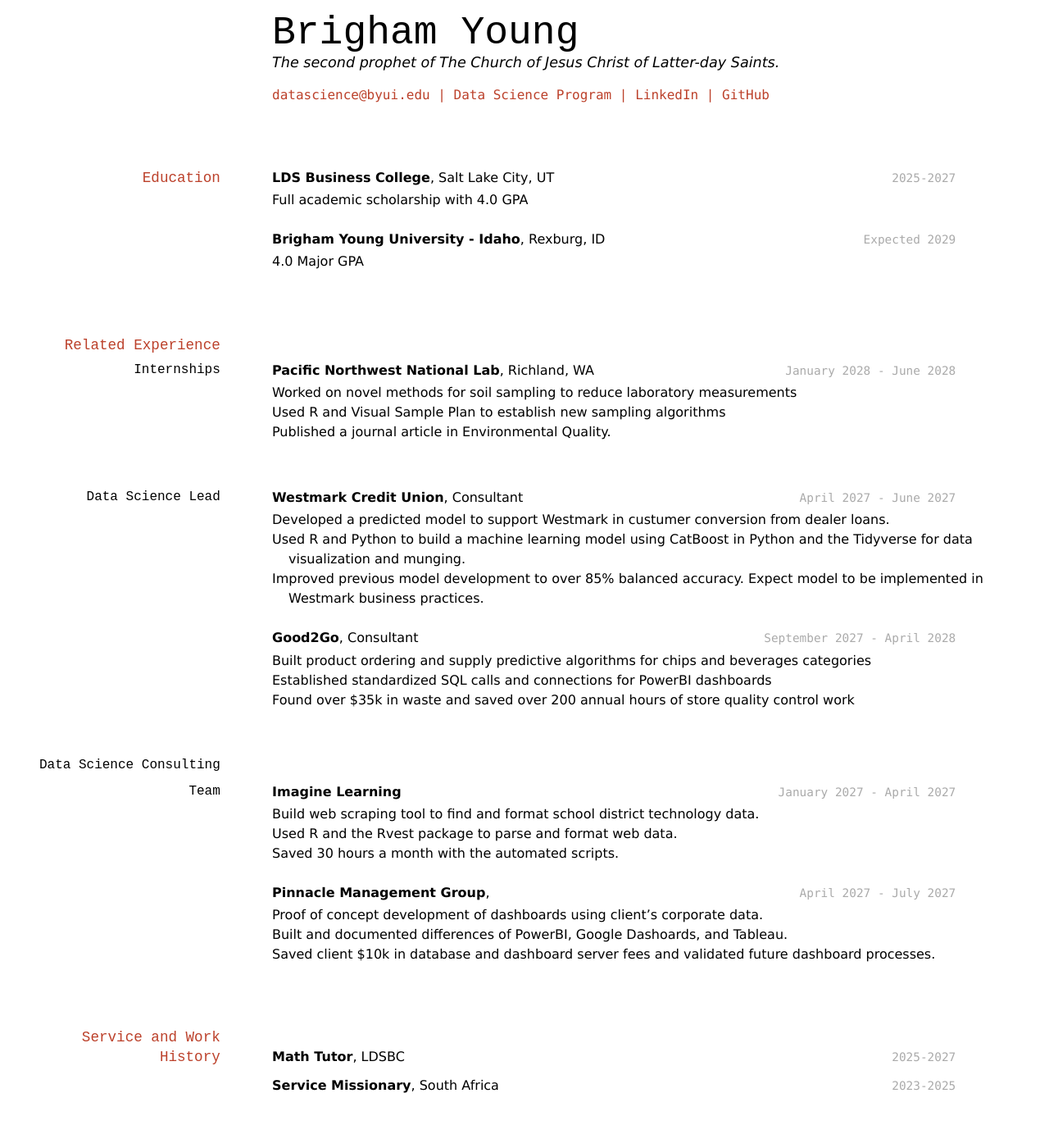
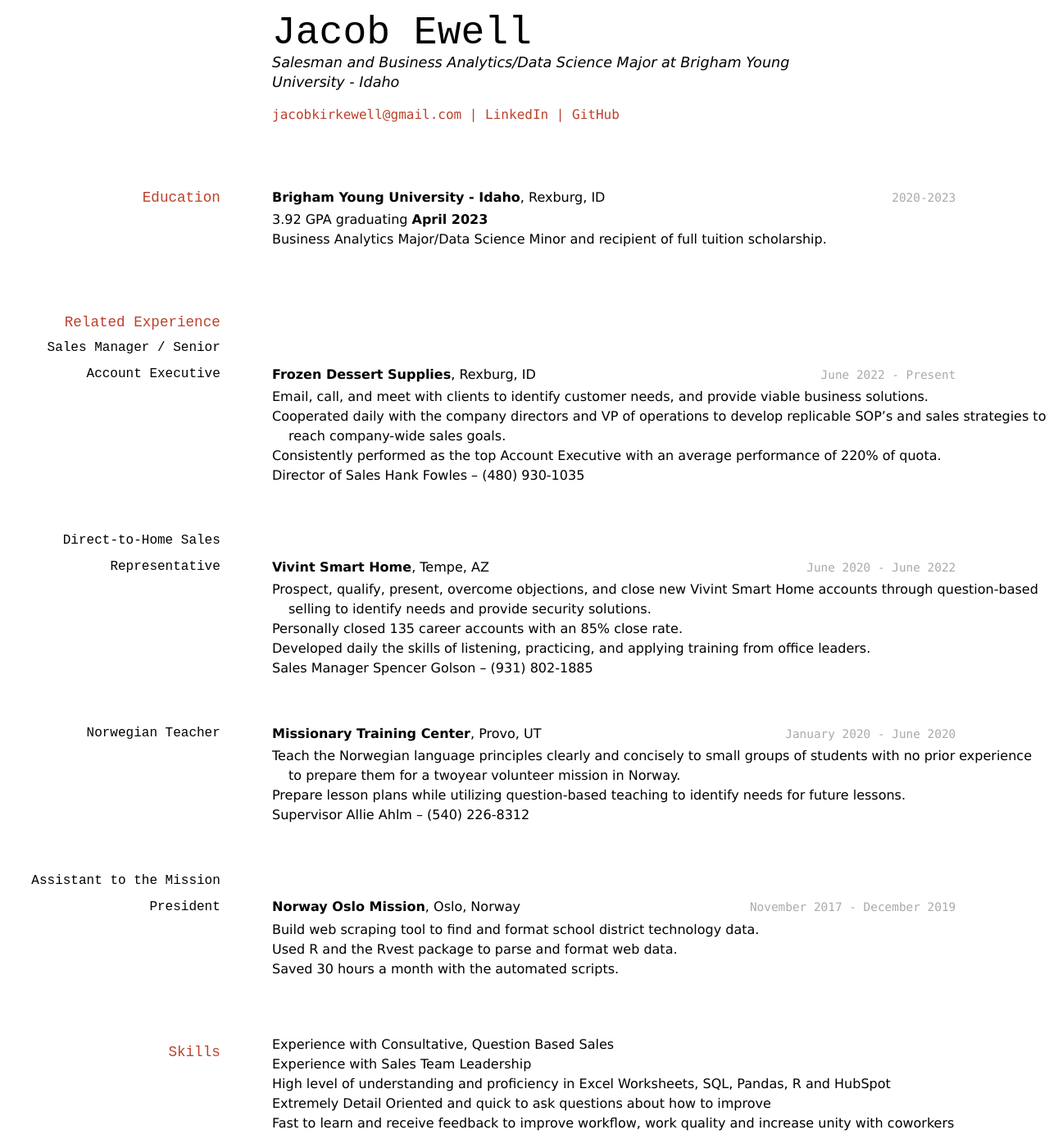
Before and after one commit to byuids-resumes/jewell_resume, a Jekyll site: the page built from docs/index.md, in a window 1280 px wide and 1400 px high. Shown: the whole window at 82% size. Built offline with Jekyll 4.4.1, drawn with Linux system fonts in a browser that asks for light colours; some of the changed text lies outside the part shown.

Commit message:
Update index.md

```diff
--- a/docs/index.md
+++ b/docs/index.md
@@ -1,14 +1,13 @@
 ---
 layout: cv
-title: Brigham Young's Resume
+title: Jacob Ewell's Resume
 ---
-# Brigham Young
-The second prophet of The Church of Jesus Christ of Latter-day Saints.
+# Jacob Ewell
+Salesman and Business Analytics/Data Science Major at Brigham Young University - Idaho
 
 <div id="webaddress">
-<a href="datascience@byui.edu">datascience@byui.edu</a>
-| <a href="https://byuidatascience.github.io/development.html">Data Science Program</a>
-| <a href="https://www.linkedin.com/groups/13537407/">LinkedIn</a>
+<a href="jacobkirkewell@gmail.com">jacobkirkewell@gmail.com</a>
+| <a href="https://www.linkedin.com/in/jacobewell/">LinkedIn</a>
 | <a href="https://github.com/byuids-resumes">GitHub</a>
 </div>
 
@@ -16,70 +15,63 @@
 
 ## Education
 
-`2025-2027`
-__LDS Business College__, Salt Lake City, UT
-
-- Full academic scholarship with 4.0 GPA
-
-`Expected 2029`
+`2020-2023`
 __Brigham Young University - Idaho__, Rexburg, ID
 
-- 4.0 Major GPA
-
+- 3.92 GPA graduating __April 2023__
+- Business Analytics Major/Data Science Minor and recipient of full tuition scholarship.
 
 ## Related Experience
 
-### Internships
+### Sales Manager / Senior Account Executive
 
-`January 2028 - June 2028`
-__Pacific Northwest National Lab__, Richland, WA
+`June 2022 - Present`
+__Frozen Dessert Supplies__, Rexburg, ID
 
-- Worked on novel methods for soil sampling to reduce laboratory measurements
-- Used R and Visual Sample Plan to establish new sampling algorithms
-- Published a journal article in Environmental Quality.
+- Email, call, and meet with clients to identify customer needs, and provide viable business solutions.
+- Cooperated daily with the company directors and VP of operations to develop replicable SOP’s and sales strategies to reach company-wide sales goals.
+- Consistently performed as the top Account Executive with an average performance of 220% of quota.
+- Director of Sales Hank Fowles – (480) 930-1035
 
-### Data Science Lead
+### Direct-to-Home Sales Representative
 
-`April 2027 - June 2027`
-__Westmark Credit Union__, Consultant
+`June 2020 - June 2022`
+__Vivint Smart Home__, Tempe, AZ
 
-- Developed a predicted model to support Westmark in custumer conversion from dealer loans.
-- Used R and Python to build a machine learning model using CatBoost in Python and the Tidyverse for data visualization and munging.
-- Improved previous model development to over 85% balanced accuracy. Expect model to be implemented in Westmark business practices.
+- Prospect, qualify, present, overcome objections, and close new Vivint Smart Home accounts through question-based selling to identify needs and provide security solutions.
+- Personally closed 135 career accounts with an 85% close rate.
+- Developed daily the skills of listening, practicing, and applying training from office leaders.
+- Sales Manager Spencer Golson – (931) 802-1885
 
-`September 2027 - April 2028`
-__Good2Go__, Consultant
+### Norwegian Teacher
 
-- Built product ordering and supply predictive algorithms for chips and beverages categories
-- Established standardized SQL calls and connections for PowerBI dashboards
-- Found over $35k in waste and saved over 200 annual hours of store quality control work
+`January 2020 - June 2020`
+__Missionary Training Center__, Provo, UT
 
-### Data Science Consulting Team
+- Teach the Norwegian language principles clearly and concisely to small groups of students with no prior experience to prepare them for a twoyear volunteer mission in Norway.
+- Prepare lesson plans while utilizing question-based teaching to identify needs for future lessons.
+- Supervisor Allie Ahlm – (540) 226-8312
 
-`January 2027 - April 2027`
-__Imagine Learning__
+### Assistant to the Mission President
+
+`November 2017 - December 2019`
+__Norway Oslo Mission__, Oslo, Norway
 
 - Build web scraping tool to find and format school district technology data.
 - Used R and the Rvest package to parse and format web data.
 - Saved 30 hours a month with the automated scripts.
 
-`April 2027 - July 2027`
-__Pinnacle Management Group__,
+## Skills
 
-- Proof of concept development of dashboards using client's corporate data.
-- Built and documented differences of PowerBI, Google Dashoards, and Tableau.
-- Saved client $10k in database and dashboard server fees and validated future dashboard processes.
+- Experience with Consultative, Question Based Sales
+- Experience with Sales Team Leadership
+- High level of understanding and proficiency in Excel Worksheets, SQL, Pandas, R and HubSpot
+- Extremely Detail Oriented and quick to ask questions about how to improve
+- Fast to learn and receive feedback to improve workflow, work quality and increase unity with coworkers
 
+## Interests
 
-## Service and Work History
-
-`2025-2027`
-__Math Tutor__, LDSBC
-
-
-`2023-2025`
-__Service Missionary__, South Africa
-
+__Consultative Sales ~ Data Science ~ Business Analytics ~ Leadership ~ SAAS__
 
 
 <!-- ### Footer
```
